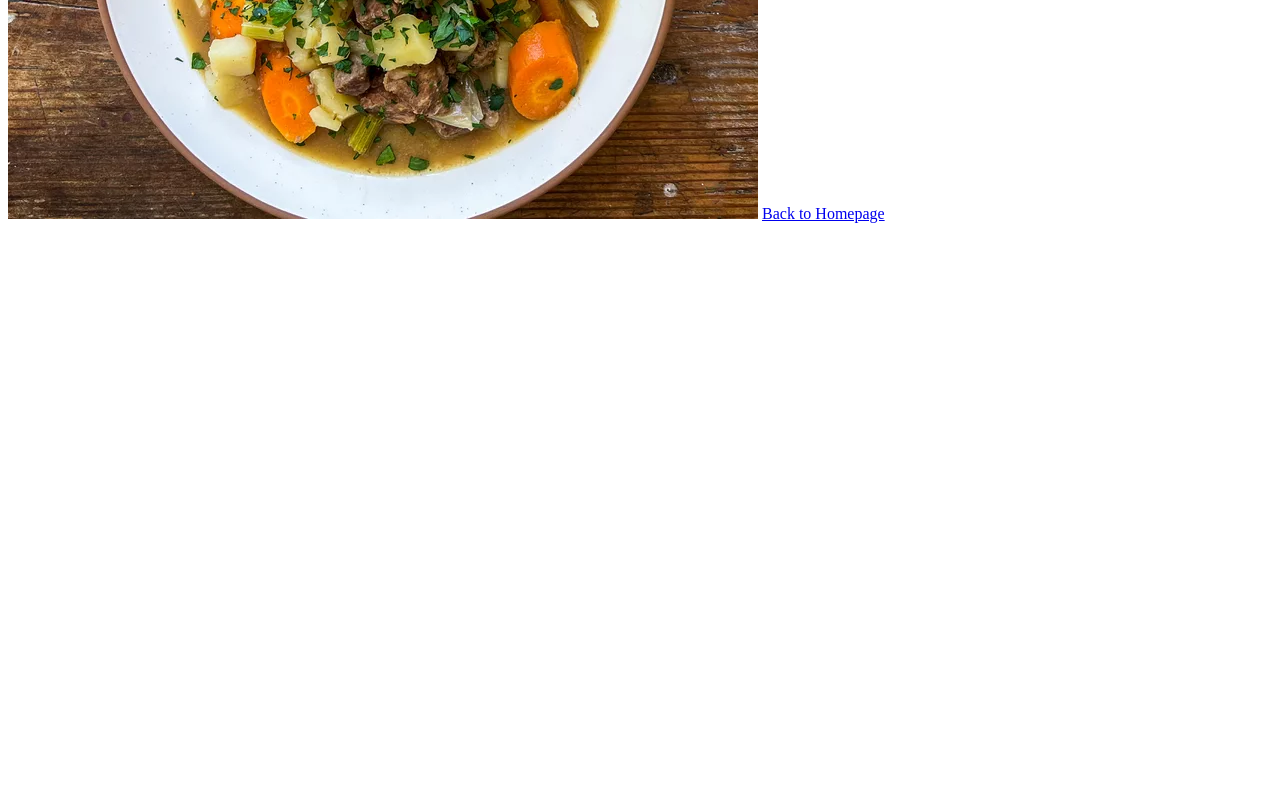
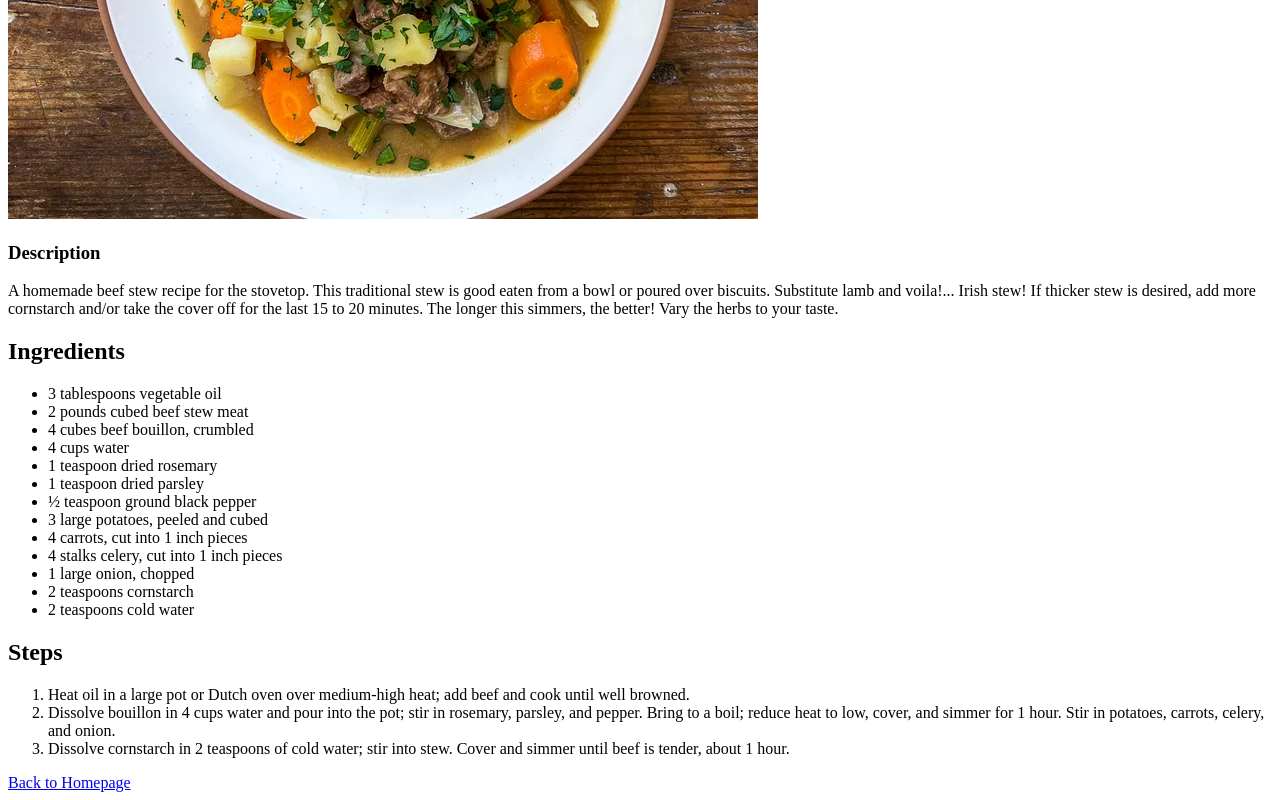
Before and after one commit to jnhnee/odin-recipes, a plain HTML site: page recipes/beefstew.html in a window 1280 px wide. Shown: the part 424-1224 px from the top of the page. Before the commit the page ends 800 px from the top, so only its background shows below. Drawn offline with Linux system fonts and the light colour scheme.

Commit message:
Add beefstew.html content
recipes/beefstew.html
    Add description/ingredients/steps sections

```diff
--- a/recipes/beefstew.html
+++ b/recipes/beefstew.html
@@ -7,7 +7,41 @@
 <body>
     <h1>Homemade Beef Stew</h1>
     <img src="../images/beefstew.webp" alt="beef stew">
-
+    <h3>Description</h3>
+    <p>
+        A homemade beef stew recipe for the stovetop. This traditional stew is good eaten from a bowl or poured over biscuits.
+        Substitute lamb and voila!... Irish stew! If thicker stew is desired, add more cornstarch and/or take the cover off
+        for the last 15 to 20 minutes. The longer this simmers, the better! Vary the herbs to your taste.
+    </p>
+    <h2>Ingredients</h2>
+    <ul>
+        <li>3 tablespoons vegetable oil</li>
+        <li>2 pounds cubed beef stew meat</li>
+        <li>4 cubes beef bouillon, crumbled</li>
+        <li>4 cups water</li>
+        <li>1 teaspoon dried rosemary</li>
+        <li>1 teaspoon dried parsley</li>
+        <li>½ teaspoon ground black pepper</li>
+        <li>3 large potatoes, peeled and cubed</li>
+        <li>4 carrots, cut into 1 inch pieces</li>
+        <li>4 stalks celery, cut into 1 inch pieces</li>
+        <li>1 large onion, chopped</li>
+        <li>2 teaspoons cornstarch</li>
+        <li>2 teaspoons cold water</li>
+    </ul>
+    <h2>Steps</h2>
+    <ol>
+        <li>
+            Heat oil in a large pot or Dutch oven over medium-high heat; add beef and cook until well browned.
+        </li>
+        <li>
+            Dissolve bouillon in 4 cups water and pour into the pot; stir in rosemary, parsley, and pepper.
+            Bring to a boil; reduce heat to low, cover, and simmer for 1 hour. Stir in potatoes, carrots, celery, and onion.
+        </li>
+        <li>
+            Dissolve cornstarch in 2 teaspoons of cold water; stir into stew. Cover and simmer until beef is tender, about 1 hour.
+        </li>
+    </ol>
     <a href="../index.html">Back to Homepage</a>
 </body>
 </html>
```
